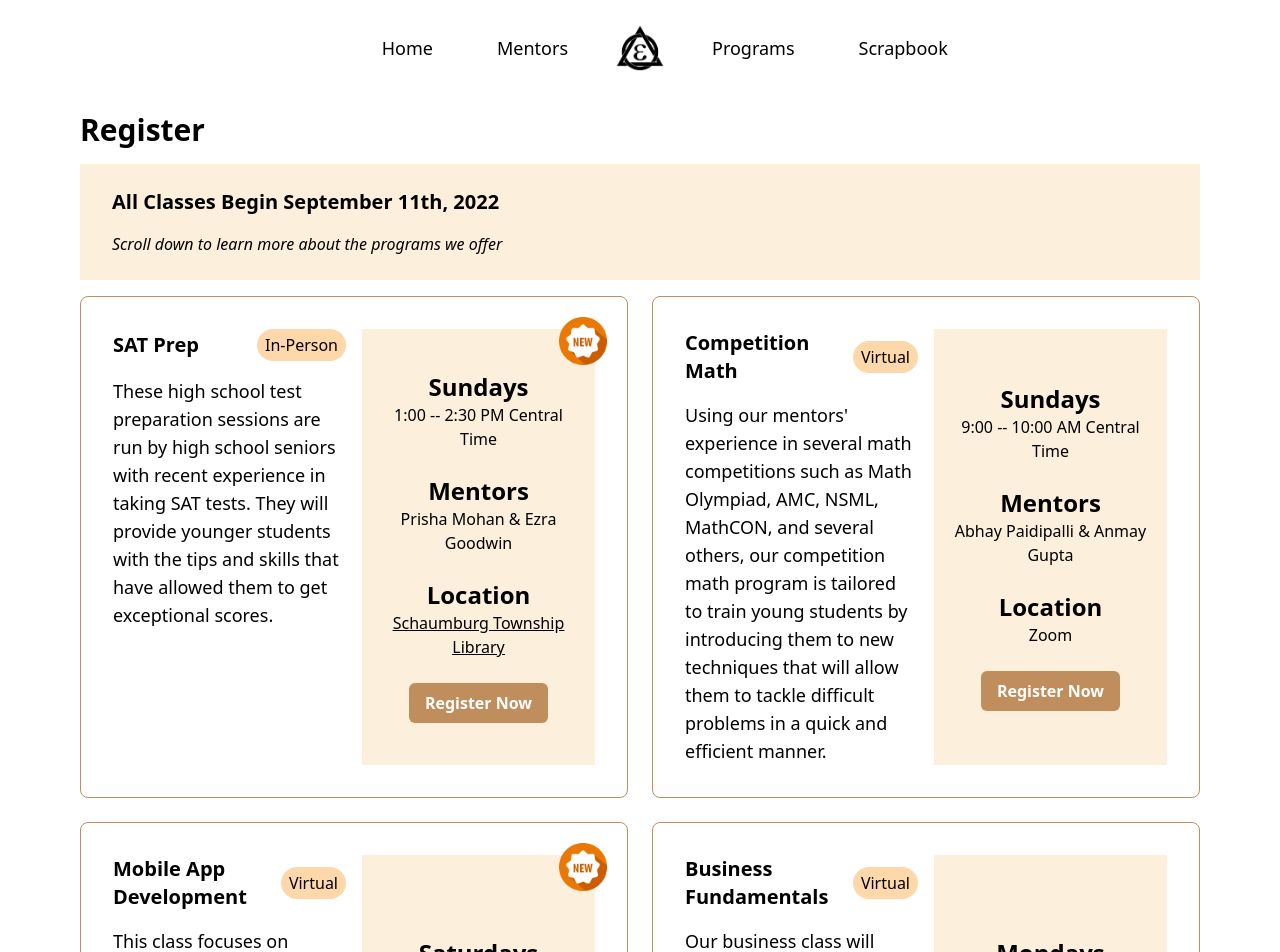
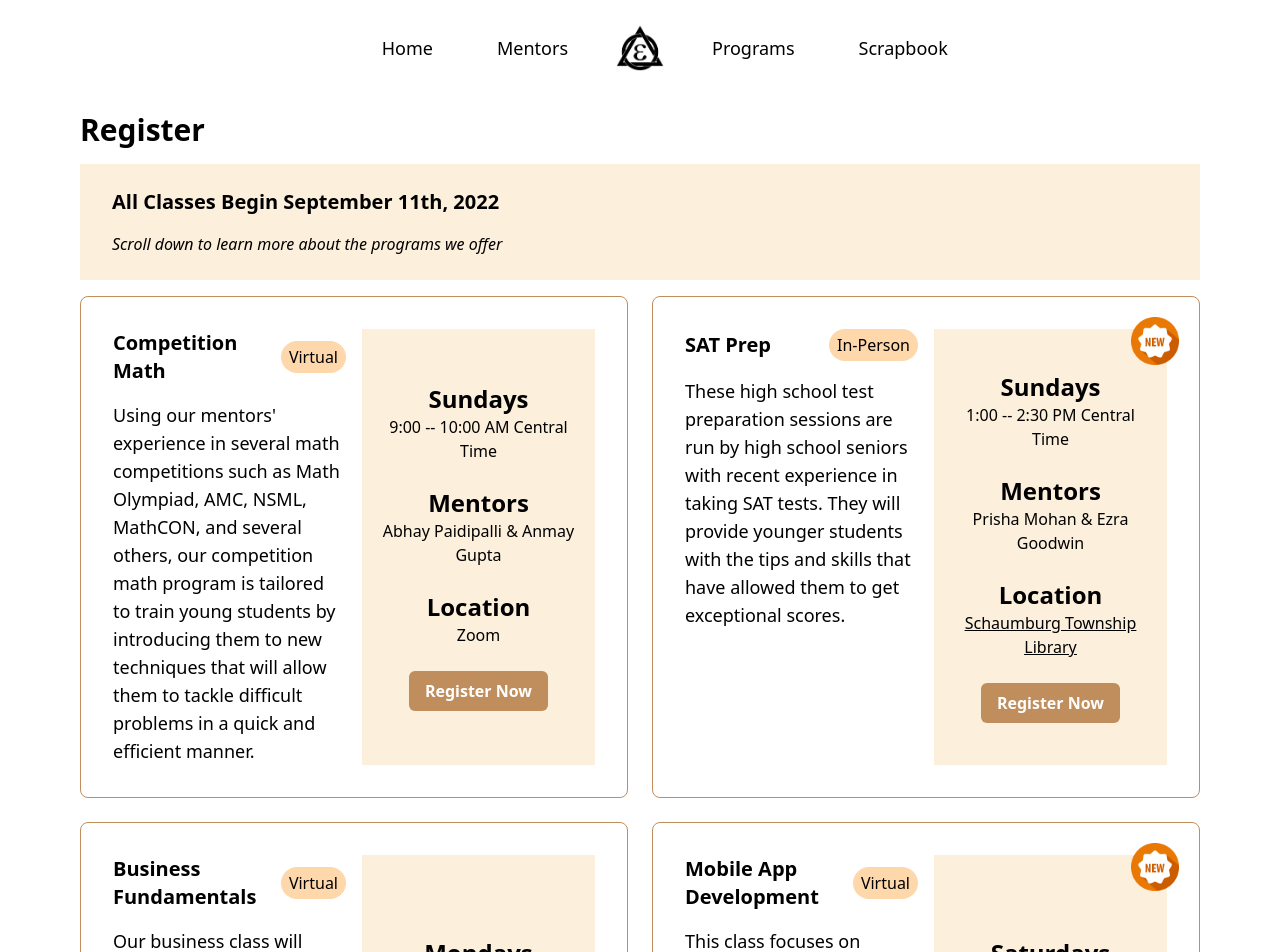
Before and after one commit to abhay1105/newelevatedtest, a React (Create React App) app: page /programs in a window 1280 px wide. Shown: the top 952 px of the page. Built offline with nearby package versions, Linux system fonts and the light colour scheme.

Commit message:
pre-deployment edits

```diff
--- a/src/Home.js
+++ b/src/Home.js
@@ -58,8 +58,8 @@ const Home = () => {
                         <p className='text-3xl font-bold'>ABOUT US</p>
                         <div className='space-y-4 text-2xl'>
                             <RoughNotationGroup>
-                                <p>The <RoughUnderline text='inspiration' /> for this program came when a few high-schoolers came together and realized that a lot of younger students never get to truly <RoughUnderline text='explore' /> different fields and career paths when it comes to entering high school. Most students are either forced onto one career path from the start or they simply don't know where to begin when it comes to exploring new topics.</p>
-                                <p>At <RoughUnderline text='Elevated Learning' />, we want to change this by introducing students to topics that they may not necessarily see before the high school experience. We also believe that knowledge should be <RoughUnderline text='equally' /> to students of all backgrounds, which is why all Elevated Learning programs are <RoughUnderline text='free of charge' /> for every student. Any money that we do raise through our program will be redirected to communities that need it most.</p>
+                                <p>The <RoughUnderline text='inspiration' /> for this program was created when a few high school students came together and realized that a lot of younger students never get to truly <RoughUnderline text='explore' /> different fields and career paths. Most students are either forced onto one career path from the start of their academic journey or they simply don't know where to begin when it comes to exploring new topics.</p>
+                                <p>At <RoughUnderline text='Elevated Learning' />, our goal is to <RoughUnderline text="solve" /> this problem by introducing students to topics that they may not see before the high school experience. We believe that knowledge should be equally accessible to students of all backgrounds, which is why all Elevated Learning programs are <RoughUnderline text='free of charge' /> for every student. Any money that our program does raise will be redirected to improve education in communities that need it most.</p>
                             </RoughNotationGroup>
                         </div>
                     </div>
--- a/src/Programs.js
+++ b/src/Programs.js
@@ -29,6 +29,17 @@ const Register = () => {
             <div className='mt-4 mb-12'>
                 <div className='grid lg:grid-cols-2 mt-4 gap-6'>
                     <Program
+                        title={"Competition Math"}
+                        description={"Using our mentors' experience in several math competitions such as Math Olympiad, AMC, NSML, MathCON, and several others, our competition math program is tailored to train young students by introducing them to new techniques that will allow them to tackle difficult problems in a quick and efficient manner."}
+                        day={"Sundays"}
+                        timeText={"9:00 -- 10:00 AM Central Time"}
+                        mentorsText={"Abhay Paidipalli & Anmay Gupta"}
+                        locationText={"Zoom"}
+                        locationType={"normal"}
+                        programType={"Virtual"}
+                        newProgram={false}
+                    />
+                    <Program
                         title={"SAT Prep"}
                         description={"These high school test preparation sessions are run by high school seniors with recent experience in taking SAT tests. They will provide younger students with the tips and skills that have allowed them to get exceptional scores."}
                         day={"Sundays"}
@@ -40,11 +51,11 @@ const Register = () => {
                         newProgram={true}
                     />
                     <Program
-                        title={"Competition Math"}
-                        description={"Using our mentors' experience in several math competitions such as Math Olympiad, AMC, NSML, MathCON, and several others, our competition math program is tailored to train young students by introducing them to new techniques that will allow them to tackle difficult problems in a quick and efficient manner."}
-                        day={"Sundays"}
-                        timeText={"9:00 -- 10:00 AM Central Time"}
-                        mentorsText={"Abhay Paidipalli & Anmay Gupta"}
+                        title={"Business Fundamentals"}
+                        description={"Our business class will focus on teaching students basic concepts that pertain to the business world, from investing to business management. This will be done through a hands-on approach replicating parts of the popular TV show: Shark Tank."}
+                        day={"Mondays"}
+                        timeText={"7:00 -- 8:00 PM Central Time"}
+                        mentorsText={"Rady Kolev & Tyler Marrazzo"}
                         locationText={"Zoom"}
                         locationType={"normal"}
                         programType={"Virtual"}
@@ -60,17 +71,6 @@ const Register = () => {
                         locationType={"normal"}
                         programType={"Virtual"}
                         newProgram={true}
-                    />
-                    <Program
-                        title={"Business Fundamentals"}
-                        description={"Our business class will focus on teaching students basic concepts that pertain to the business world, from investing to business management. This will be done through a hands-on approach replicating parts of the popular TV show: Shark Tank."}
-                        day={"Mondays"}
-                        timeText={"7:00 -- 8:00 PM Central Time"}
-                        mentorsText={"Rady Kolev & Tyler Marrazzo"}
-                        locationText={"Zoom"}
-                        locationType={"normal"}
-                        programType={"Virtual"}
-                        newProgram={false}
                     />
                     <Program
                         title={"Public Speaking"}
--- a/src/components/HeaderSide.js
+++ b/src/components/HeaderSide.js
@@ -36,7 +36,7 @@ const HeaderSide = () => {
                         <div className='flex h-full bg-gray-800 bg-opacity-30'>
                             <div className='w-full h-full flex flex-col justify-between '>
                                 <div className='p-10'>
-                                    <p className='text-white text-4xl font-semibold'>Fall Classes Begin September 4th, 2022</p>
+                                    <p className='text-white text-4xl font-semibold'>Fall Classes Begin September 11th, 2022</p>
                                 </div>
                                 <div className='flex p-10'>
                                     <a target="_blank" href={urls.REGISTRATION_FORM_URL}>
```
